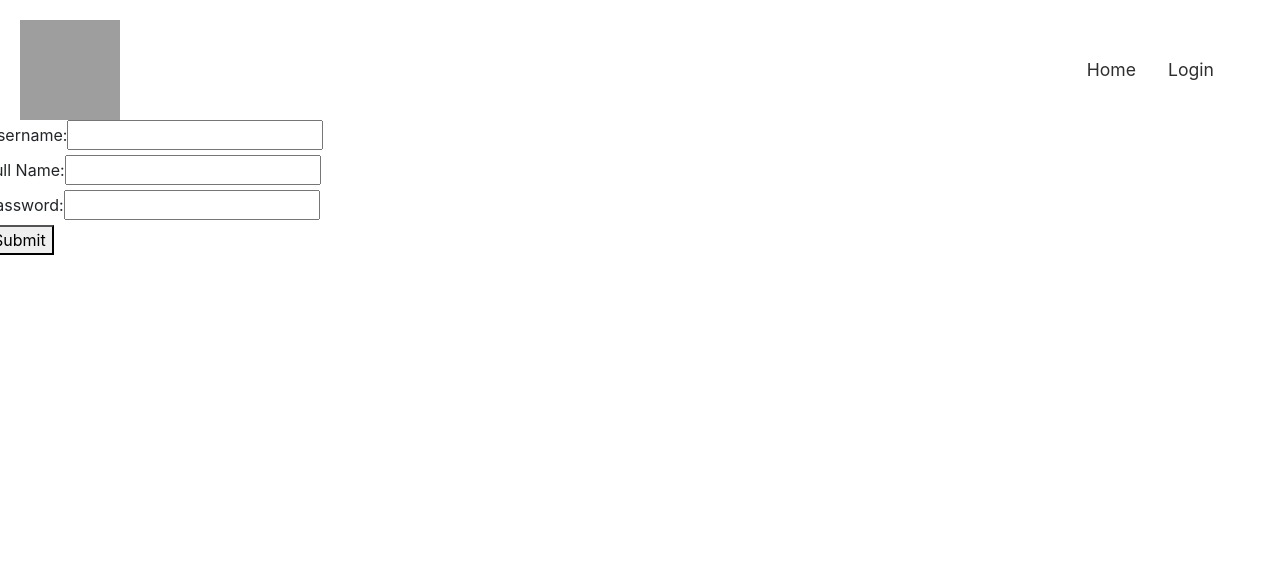
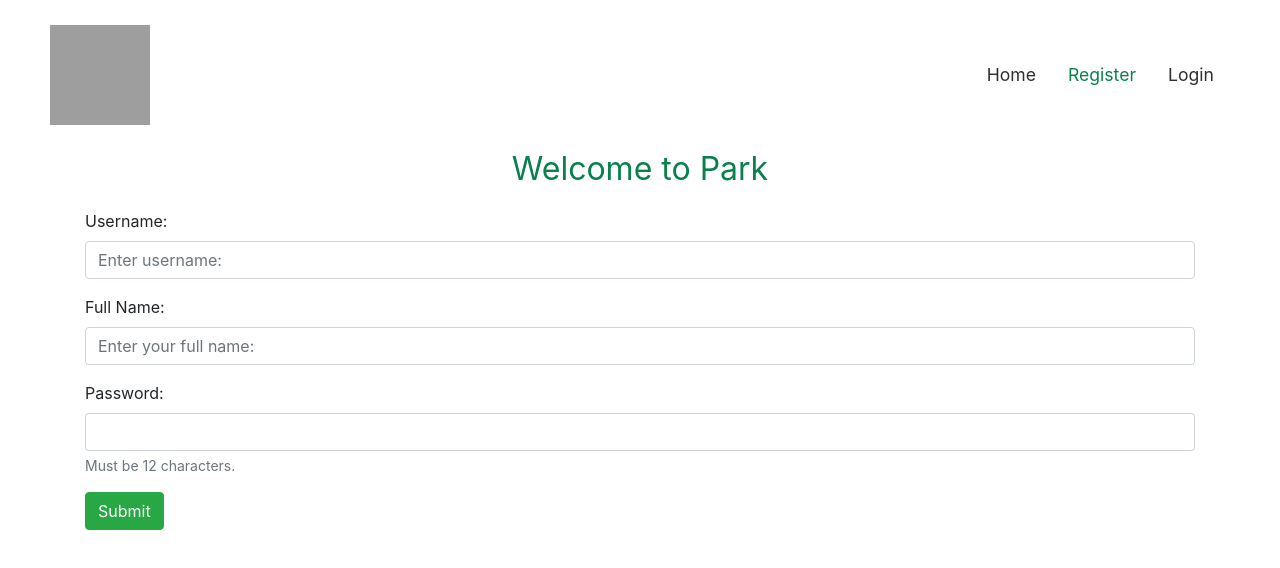
Before and after one commit to meghans18/park-app, a Vue app in the folder client/: page /register in a window 1280 px wide. Shown: the top 568 px of the page. Built offline with nearby package versions, Linux system fonts and the light colour scheme; grey boxes are pictures that could not be loaded.

Commit message:
need to connect to backend still

```diff
--- a/client/src/App.vue
+++ b/client/src/App.vue
@@ -33,7 +33,8 @@ export default {
   color: #2c3e50;
 }
 #top-bar {
-  margin-top: 20px;
-  padding-left: 20px;
+  margin-top: 25px;
+  padding-left: 50px;
+  margin-bottom: 20px;
 }
 </style>
--- a/client/src/components/NavBar.vue
+++ b/client/src/components/NavBar.vue
@@ -12,6 +12,7 @@
     <span v-else>
       <b-nav align="right">
         <b-nav-item><router-link to="/">Home</router-link></b-nav-item>
+        <b-nav-item><router-link to="/register">Register</router-link></b-nav-item>
         <b-nav-item><router-link to="/login">Login</router-link></b-nav-item>
       </b-nav>
     </span>
--- a/client/src/router/index.js
+++ b/client/src/router/index.js
@@ -1,6 +1,5 @@
 import Vue from "vue";
 import VueRouter from "vue-router";
-import store from "../store";
 import Home from "../views/Home.vue";
 import Register from "../views/Register";
 import Login from "../views/Login";
@@ -40,28 +39,4 @@ const router = new VueRouter({
   routes,
 });
 
-router.beforeEach((to, from, next) => {
-  if (to.matched.some((record) => record.meta.requiresAuth)) {
-    if (store.getters.isAuthenticated) {
-      next();
-      return;
-    }
-    next("/login");
-  } else {
-    next();
-  }
-});
-
-router.beforeEach((to, from, next) => {
-  if (to.matched.some((record) => record.meta.guest)) {
-    if (store.getters.isAuthenticated) {
-      next("/posts");
-      return;
-    }
-    next();
-  } else {
-    next();
-  }
-});
-
 export default router;
--- a/client/src/views/Home.vue
+++ b/client/src/views/Home.vue
@@ -1,10 +1,18 @@
 <template>
-  <div class="home text-center container">
-    <div v-if="User">
-      <p>Logged in as {{User}}</p>
+  <div id="home" class="container">
+    <div class="row">
+      <b-col class="col-12 text-center">
+        <div v-if="User">
+          <p>Logged in as {{User}}</p>
+          <p>WELCOME TO PARK APP</p>
+        </div>
+      </b-col>
     </div>
-  <h2>WELCOME TO PARK APP</h2>
-  <p>COMING SOON</p>
+
+    <b-row>
+      <b-col class="col-6 text-center">Filters and map side</b-col>
+      <b-col class="col-6 text-center">List of spots side</b-col>
+    </b-row>
   </div>
 </template>
 <script>
@@ -18,3 +26,7 @@ export default {
   },
 }
 </script>
+
+<style scoped>
+
+</style>
--- a/client/src/views/Login.vue
+++ b/client/src/views/Login.vue
@@ -1,24 +1,46 @@
 <template>
   <div class="login container">
-    <div>
-      <form @submit.prevent="submit">
-        <div>
-          <label for="username">Username:</label>
-          <input type="text" name="username" v-model="form.username" />
-        </div>
-        <div>
-          <label for="password">Password:</label>
-          <input type="password" name="password" v-model="form.password" />
-        </div>
-        <button type="submit">Submit</button>
-      </form>
-      <p v-if="showError" id="error">Username or Password is incorrect</p>
+    <div class="text-center">
+      <p>Login to Park</p>
     </div>
+    <b-form @submit.prevent="submit">
+      <b-form-group
+        id="input-group-1"
+        label="Username:"
+        label-for="input-1"
+      >
+        <b-form-input
+          id="input-1"
+          v-model="form.username"
+          type="text"
+          placeholder="Enter username:"
+          required
+        ></b-form-input>
+      </b-form-group>
+
+      <b-form-group
+        id="input-group-2"
+        label="Password:"
+        label-for="input-2"
+        description="Must be 12 characters."
+      >
+        <b-form-input
+          id="input-2"
+          v-model="form.password"
+          type="password"
+          required
+        ></b-form-input>
+      </b-form-group>
+
+      <b-button variant="success" type="submit">Submit</b-button>
+    </b-form>
+
   </div>
 </template>
 
 <script>
 import { mapActions } from "vuex";
+
 export default {
   name: "Login",
   components: {},
@@ -34,17 +56,33 @@ export default {
   methods: {
     ...mapActions(["LogIn"]),
     async submit() {
-      const User = new FormData();
-      User.append("username", this.form.username);
-      User.append("password", this.form.password);
-      try {
-          await this.LogIn(User);
-          this.$router.push("/");
-          this.showError = false
-      } catch (error) {
-        this.showError = true
-      }
+      // const User = new FormData();
+      // User.append("username", this.form.username);
+      // User.append("password", this.form.password);
+      // try {
+      //     await this.LogIn(User);
+      //     this.$router.push("/");
+      //     this.showError = false
+      // } catch (error) {
+      //   this.showError = true
+      // }
+
+      //need to send to back end
+      console.log(JSON.stringify(this.form))
+      this.reset();
+      this.$router.push("/");
+    },
+    reset() {
+      this.form.username = ''
+      this.form.password = ''
     },
   },
 };
 </script>
+
+<style scoped>
+p {
+  color: #0a814c;
+  font-size: 2em;
+}
+</style>
--- a/client/src/views/Register.vue
+++ b/client/src/views/Register.vue
@@ -1,6 +1,56 @@
 <template>
-  <div class="register">
-      <div>
+  <div class="register container">
+    <div class="text-center">
+      <p>Welcome to Park</p>
+    </div>
+    <b-form @submit.prevent="submit">
+      <b-form-group
+        id="input-group-1"
+        label="Username:"
+        label-for="input-1"
+      >
+        <b-form-input
+          id="input-1"
+          v-model="form.username"
+          type="text"
+          placeholder="Enter username:"
+          required
+        ></b-form-input>
+      </b-form-group>
+
+      <b-form-group
+        id="input-group-2"
+        label="Full Name:"
+        label-for="input-2"
+      >
+        <b-form-input
+          id="input-2"
+          v-model="form.full_name"
+          type="text"
+          placeholder="Enter your full name:"
+          required
+        ></b-form-input>
+      </b-form-group>
+
+      <b-form-group
+        id="input-group-3"
+        label="Password:"
+        label-for="input-3"
+        description="Must be 12 characters."
+      >
+        <b-form-input
+          id="input-3"
+          v-model="form.password"
+          type="password"
+          required
+        ></b-form-input>
+      </b-form-group>
+
+      <b-button variant="success" type="submit">Submit</b-button>
+    </b-form>
+
+
+      <!-- <div>
           <form @submit.prevent="submit">
             <div>
               <label for="username">Username:</label>
@@ -16,7 +66,7 @@
             </div>
             <button type="submit"> Submit</button>
           </form>
-      </div>
+      </div> -->
       <p v-if="showError" id="error">Username already exists</p>
   </div>
 </template>
@@ -39,14 +89,23 @@ export default {
   methods: {
     ...mapActions(["Register"]),
     async submit() {
-      try {
-        await this.Register(this.form);
-        this.$router.push("/");
-        this.showError = false
-      } catch (error) {
-        this.showError = true
-      }
+      // try {
+      //   await this.Register(this.form);
+      //   this.$router.push("/");
+      //   this.showError = false
+      // } catch (error) {
+      //   this.showError = true
+      // }
+      console.log(JSON.stringify(this.form))
+      this.$router.push("/")
     },
   },
 };
 </script>
+
+<style scoped>
+p {
+  color: #0a814c;
+  font-size: 2em;
+}
+</style>
```
